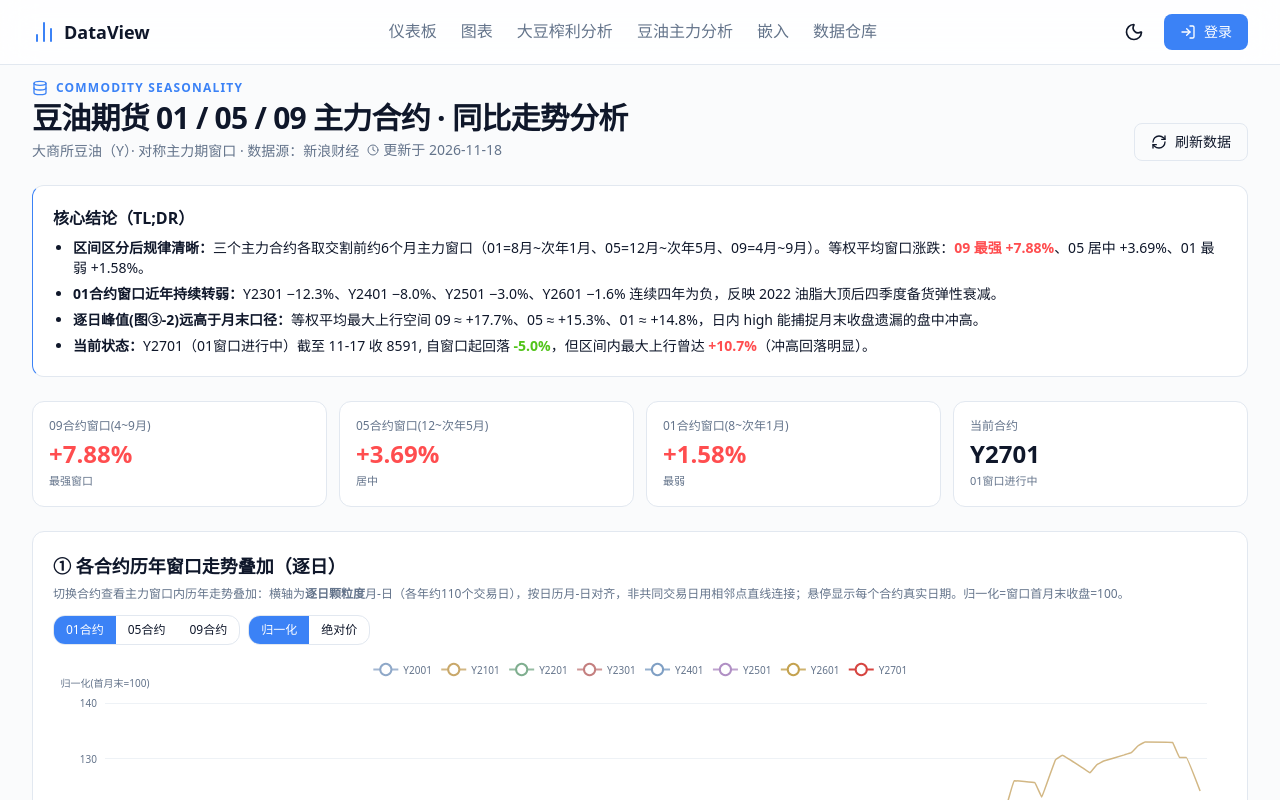
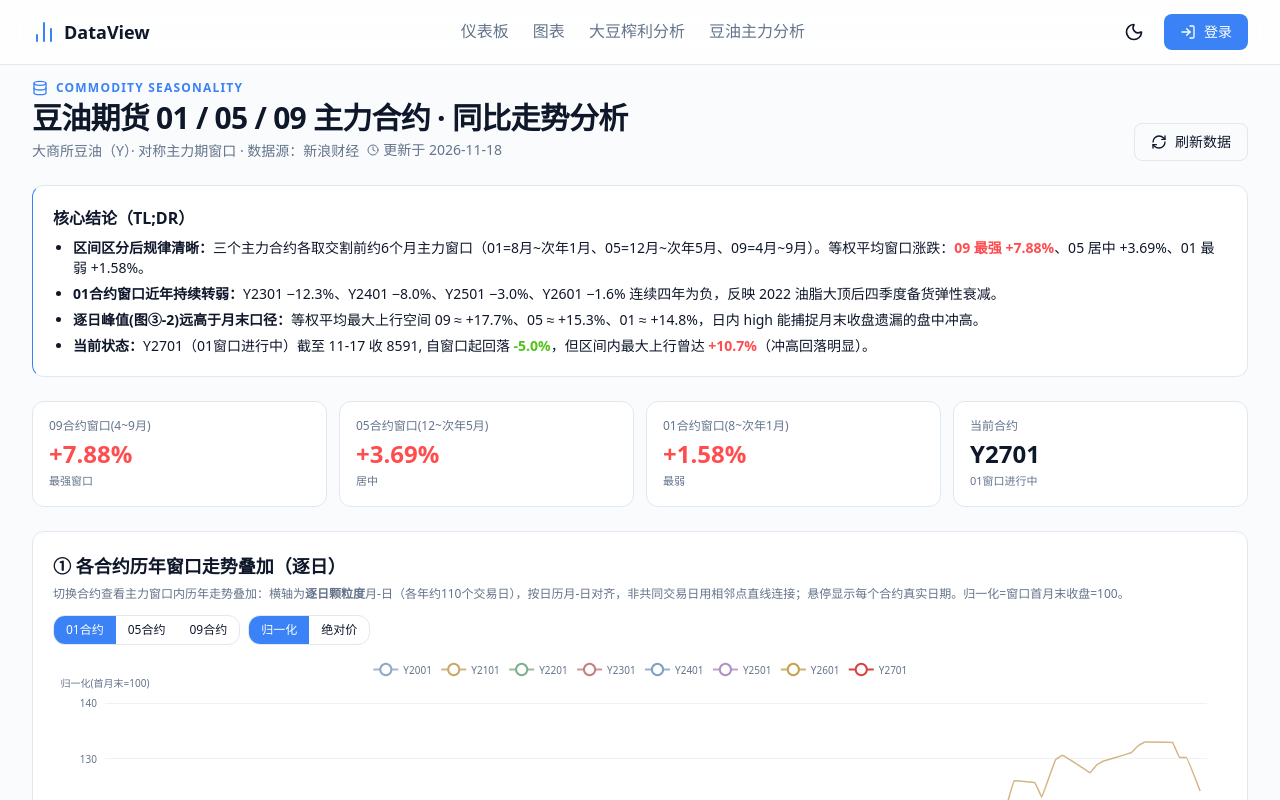
Before and after one commit to ccyang34/dataview, a Next.js app: page /analysis/soybean-oil-y01 in a window 1280 px wide. Shown: the top 800 px of the page. Built offline with nearby package versions, Linux system fonts and the light colour scheme.

Commit message:
chore: remove embed and warehouse links from navbar

```diff
--- a/src/components/layout/Navbar.tsx
+++ b/src/components/layout/Navbar.tsx
@@ -53,19 +53,6 @@ export function Navbar({ user }: NavbarProps) {
                             className="text-[var(--muted)] hover:text-[var(--foreground)] transition-colors cursor-pointer"
                         >
                             豆油主力分析
-                        </Link>
-
-                        <Link
-                            href="/embed"
-                            className="text-[var(--muted)] hover:text-[var(--foreground)] transition-colors cursor-pointer"
-                        >
-                            嵌入
-                        </Link>
-                        <Link
-                            href="/warehouse"
-                            className="text-[var(--muted)] hover:text-[var(--foreground)] transition-colors cursor-pointer"
-                        >
-                            数据仓库
                         </Link>
                     </div>
 
@@ -142,20 +129,6 @@ export function Navbar({ user }: NavbarProps) {
                             >
                                 豆油主力分析
                             </Link>
-                            <Link
-                                href="/embed"
-                                className="block py-2 text-[var(--muted)] hover:text-[var(--foreground)]"
-                                onClick={() => setIsOpen(false)}
-                            >
-                                嵌入
-                            </Link>
-                            <Link
-                                href="/warehouse"
-                                className="block py-2 text-[var(--muted)] hover:text-[var(--foreground)]"
-                                onClick={() => setIsOpen(false)}
-                            >
-                                数据仓库
-                            </Link>
                             <div className="pt-3 border-t border-[var(--border)] flex items-center justify-between">
                                 <button
                                     onClick={toggleTheme}
```
